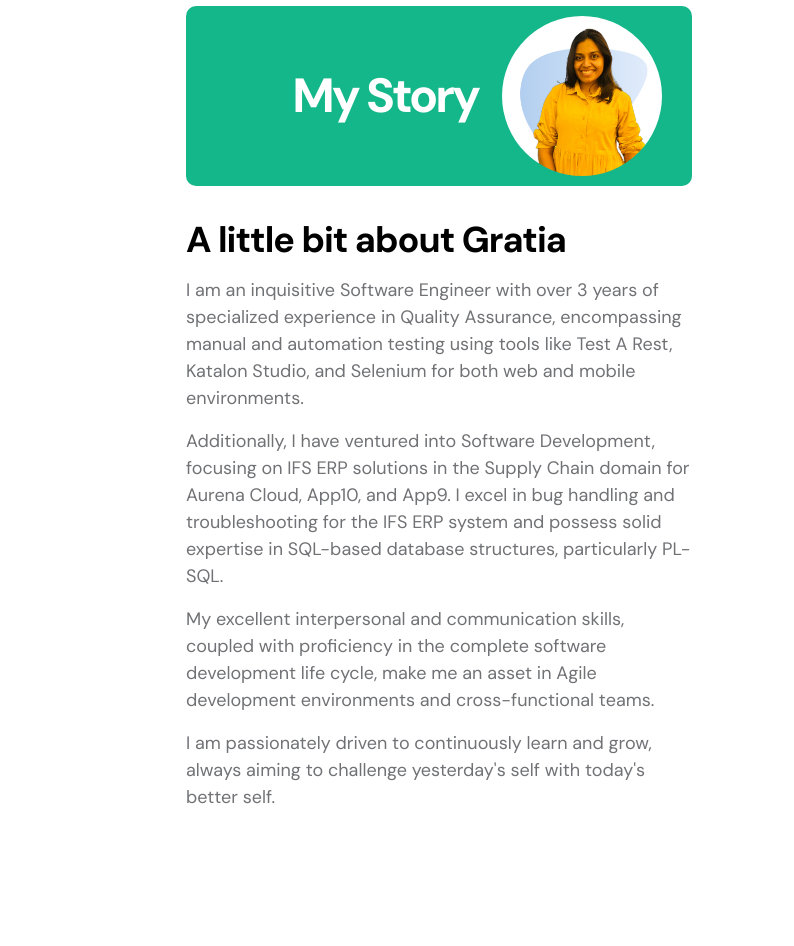
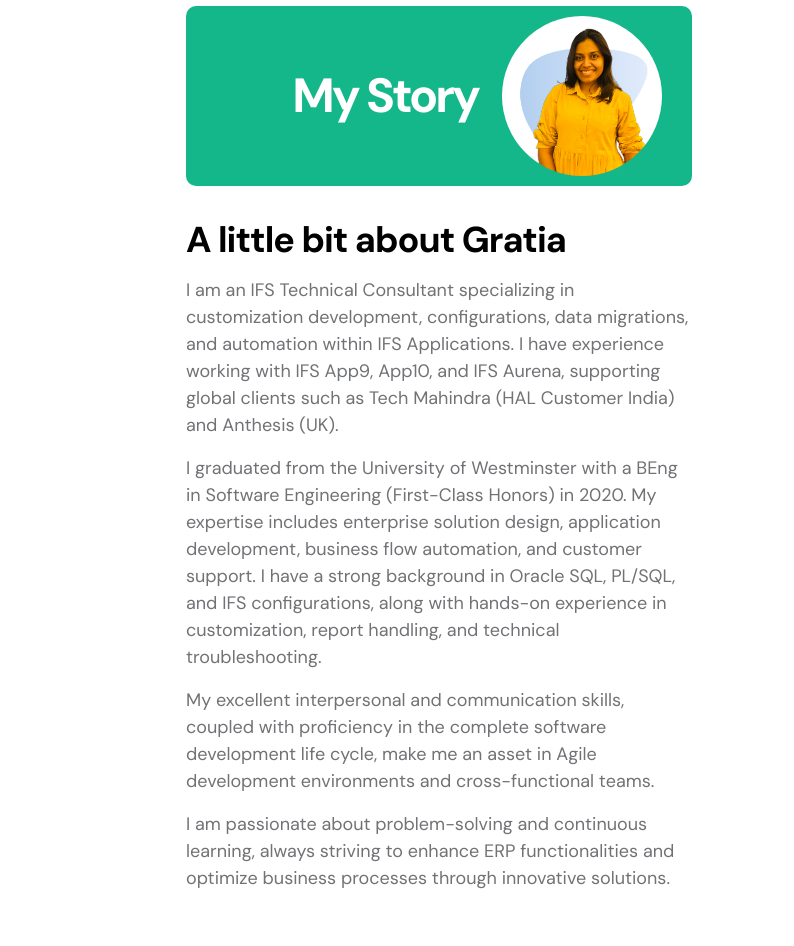
Before and after one commit to GratiaSew/GratiaGamage.github.io, a plain HTML site: page index.html in a window 1280 px wide. Shown: the part 774-1720 px from the top of the page, 486-1280 px from the left. Drawn offline with Linux system fonts and the light colour scheme.

Commit message:
Updated About section and divs

```diff
--- a/index.html
+++ b/index.html
@@ -138,13 +138,13 @@
 
                                 <h3 class="pt-2 mb-3">A little bit about Gratia</h3>
 
-                                <p>I am an inquisitive Software Engineer with over 3 years of specialized experience in Quality Assurance, encompassing manual and automation testing using tools like Test A Rest, Katalon Studio, and Selenium for both web and mobile environments.</p>
+                                <p>I am an IFS Technical Consultant specializing in customization development, configurations, data migrations, and automation within IFS Applications. I have experience working with IFS App9, App10, and IFS Aurena, supporting global clients such as Tech Mahindra (HAL Customer India) and Anthesis (UK).</p>
 
-                                <p>Additionally, I have ventured into Software Development, focusing on IFS ERP solutions in the Supply Chain domain for Aurena Cloud, App10, and App9. I excel in bug handling and troubleshooting for the IFS ERP system and possess solid expertise in SQL-based database structures, particularly PL-SQL. </p>
+                                <p>I graduated from the University of Westminster with a BEng in Software Engineering (First-Class Honors) in 2020. My expertise includes enterprise solution design, application development, business flow automation, and customer support. I have a strong background in Oracle SQL, PL/SQL, and IFS configurations, along with hands-on experience in customization, report handling, and technical troubleshooting. </p>
 
                                 <p>My excellent interpersonal and communication skills, coupled with proficiency in the complete software development life cycle, make me an asset in Agile development environments and cross-functional teams.</p>
 
-                                <p>I am passionately driven to continuously learn and grow, always aiming to challenge yesterday's self with today's better self.</p>
+                                <p>I am passionate about problem-solving and continuous learning, always striving to enhance ERP functionalities and optimize business processes through innovative solutions.</p>
                             </div>
                         </div>
 
@@ -298,7 +298,7 @@
 
                             <div class="row pt-lg-5">
                                 <div class="col-lg-6 col-12">
-                                    <div class="services-thumb services-thumb-up">
+                                    <div class="services-thumb">
                                         <div class="d-flex flex-wrap align-items-center border-bottom mb-4 pb-3">
                                             <h3 class="mb-0">Supplier Warranty Enhancement for IFS</h3>
                                         </div>
@@ -336,7 +336,7 @@
                                         </div>
                                     </div>
 
-                                    <div class="services-thumb">
+                                    <div class="services-thumb services-thumb-up">
                                         <div class="d-flex flex-wrap align-items-center border-bottom mb-4 pb-3">
                                             <h3 class="mb-0">Package Management System Enhancements</h3>
                                         </div>
```
